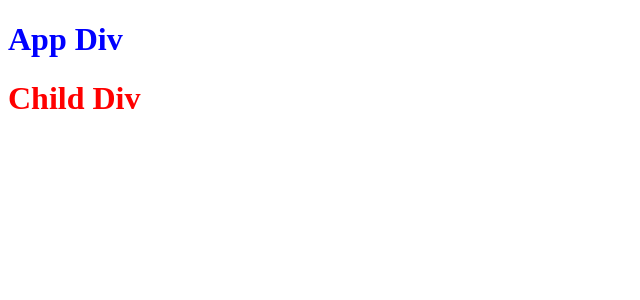
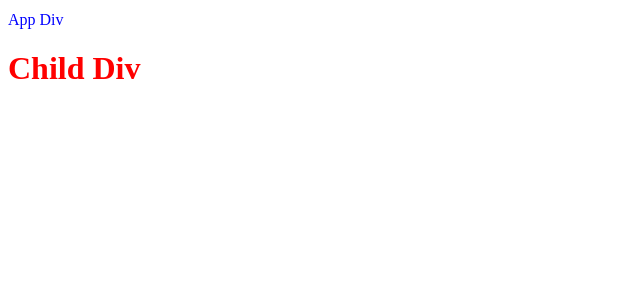
Before and after one commit to Hamm01/Advanced_React_testing, a React (Vite) app in the folder client/: page / in a window 1280 px wide. Shown: the top 300 px of the page, without its empty margins (0-640 px from the left). Built offline with nearby package versions, Linux system fonts and the light colour scheme; the HTML template or start-up script is replaced by a standard one.

Commit message:
How to add multiple class names using css modules

```diff
--- a/client/src/App.jsx
+++ b/client/src/App.jsx
@@ -3,7 +3,9 @@ import styles from './App.module.css'
 export default function App() {
   return (
     <>
-      <h1 className={styles.header}>App Div</h1>
+      <h1 className={`${styles.header} ${styles['header-lighter']}`}>
+        App Div
+      </h1>
       <Child />
     </>
   )
--- a/client/src/App.module.css
+++ b/client/src/App.module.css
@@ -1,3 +1,8 @@
 .header {
     color: blue
 }
+
+.header-lighter {
+    font-weight: lighter;
+    font-size: 1rem;
+}
```
Also changed, not shown: client/src/README.md.
